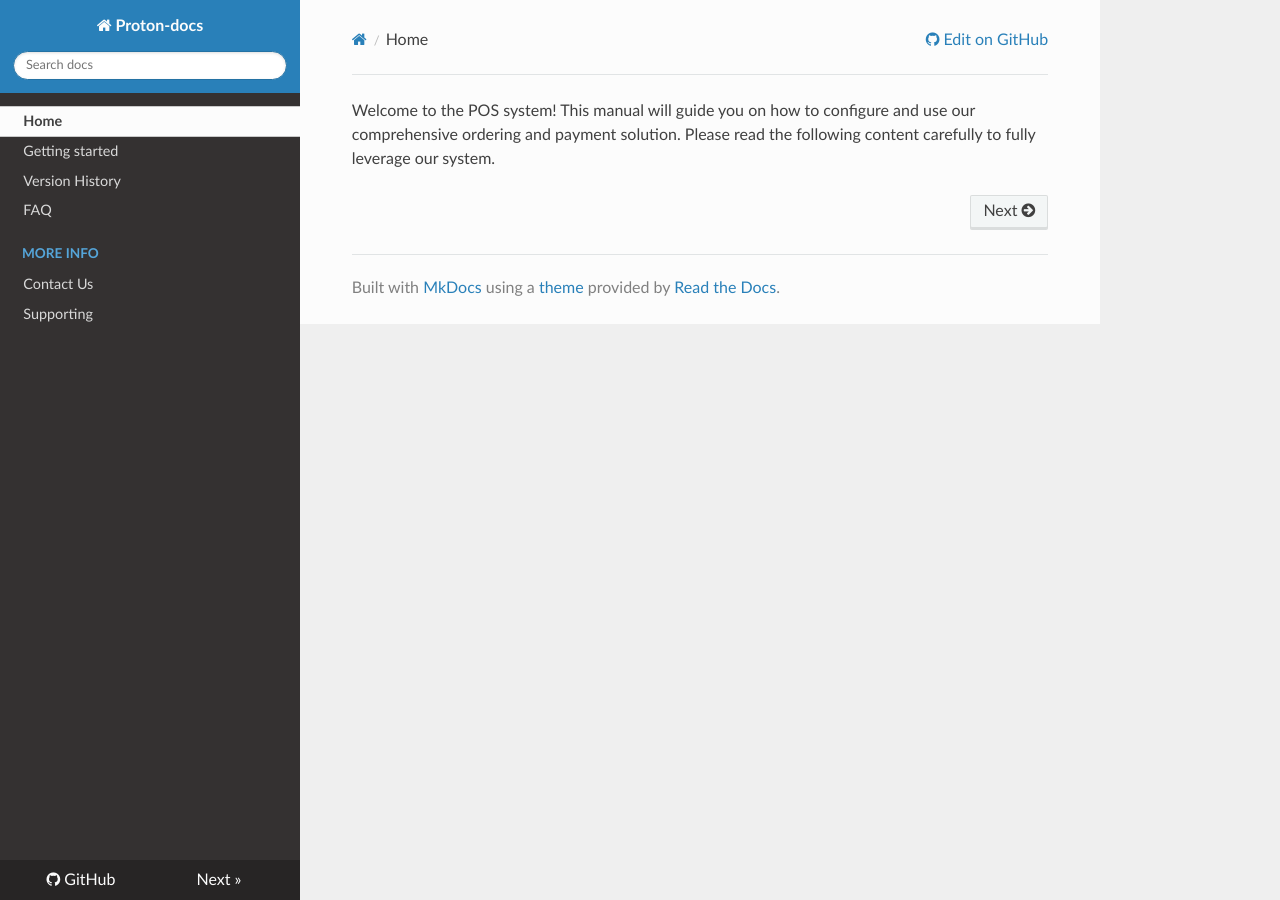
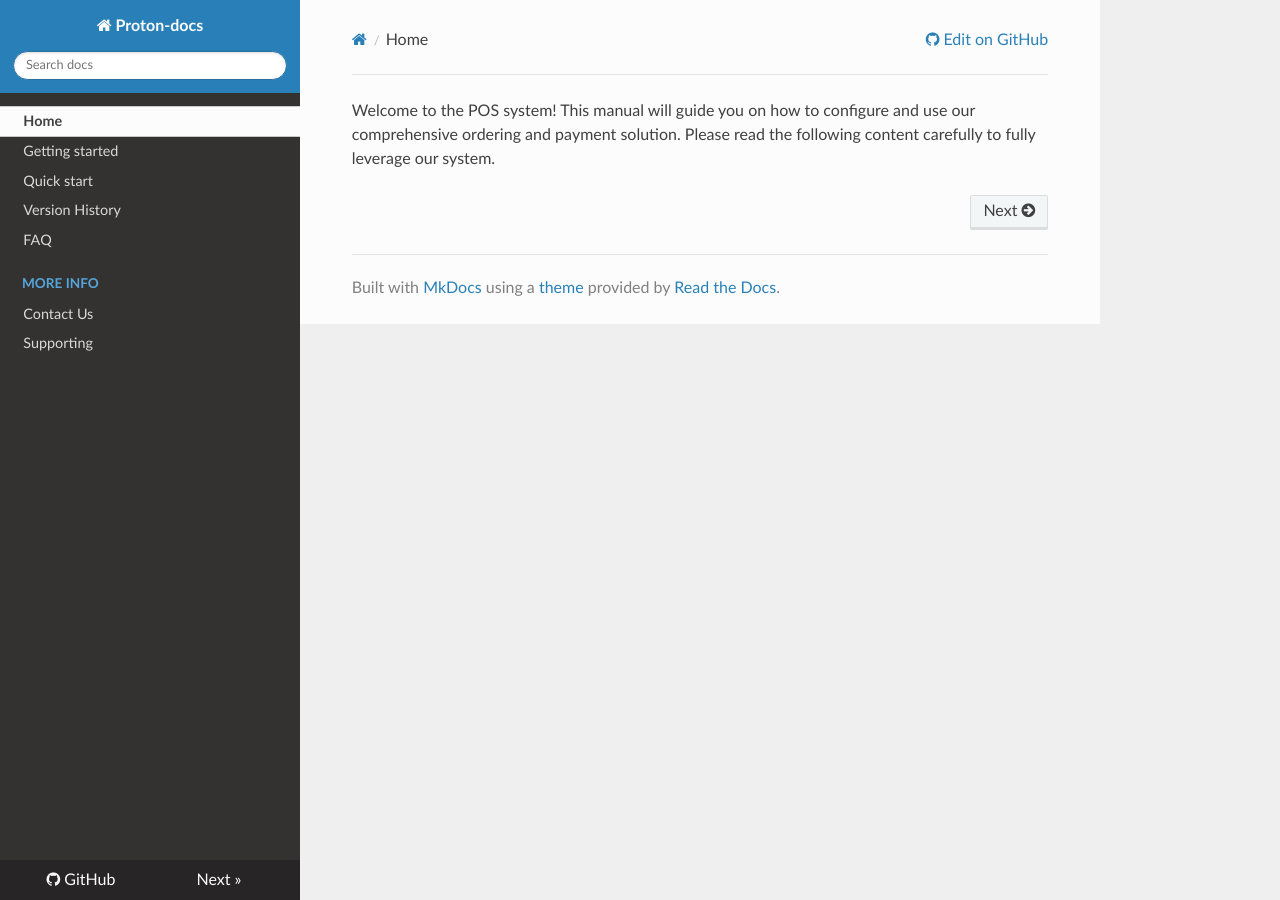
Before and after one commit to readthedocs/tutorial-template, an MkDocs documentation site: the page built from docs/index.md, in a window 1280 px wide. Built offline with MkDocs 1.6.1, drawn with Linux system fonts in a browser that asks for light colours; nearby versions of some CDN libraries.

Commit message:
Update mkdocs.yml

```diff
--- a/mkdocs.yml
+++ b/mkdocs.yml
@@ -5,6 +5,7 @@ repo_url: https://github.com/SugarLam1207/Proton-docs-template
 nav:
 - Home: index.md
 - 'Getting started': gettingstarted.md
+- 'Quick start': quickstart.md
 - 'Version History': history.md
 - FAQ: faq.md
 
```
